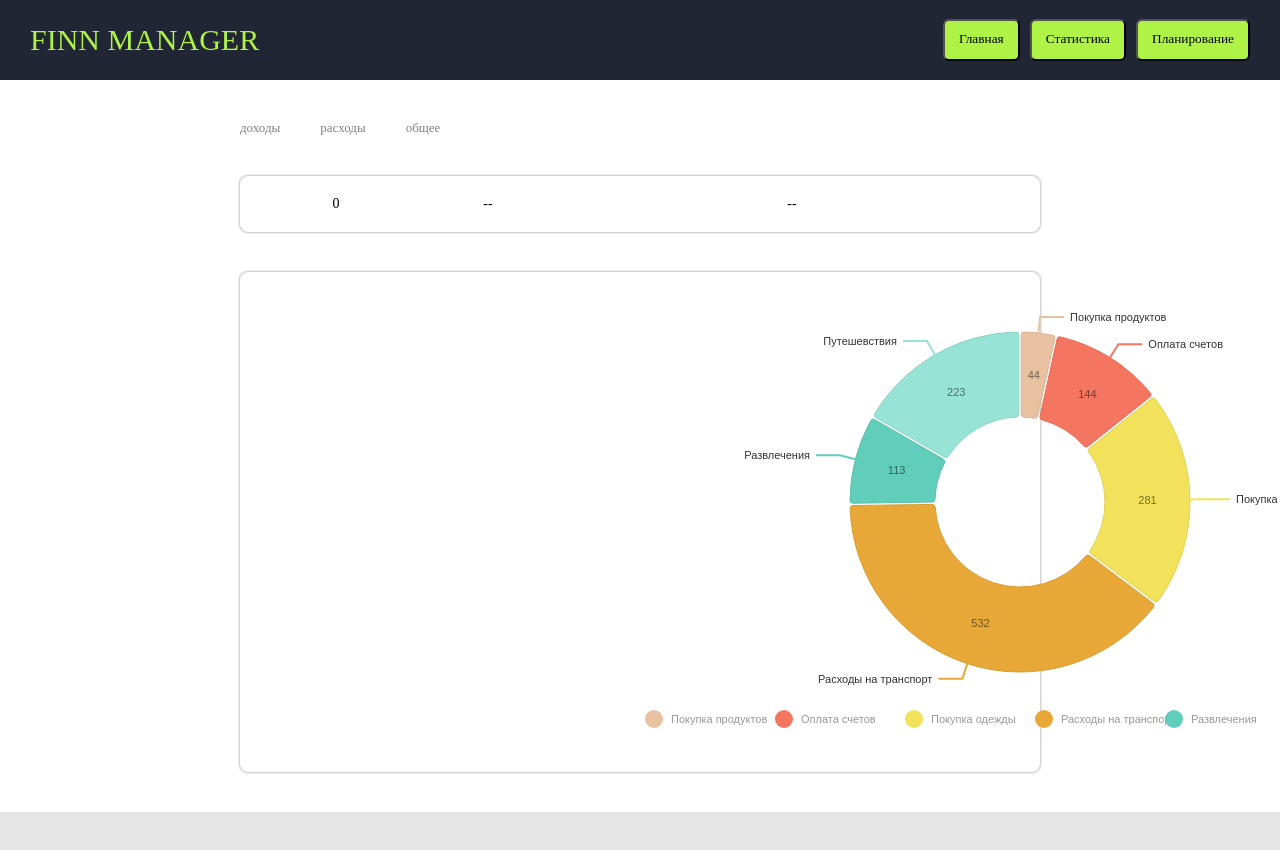
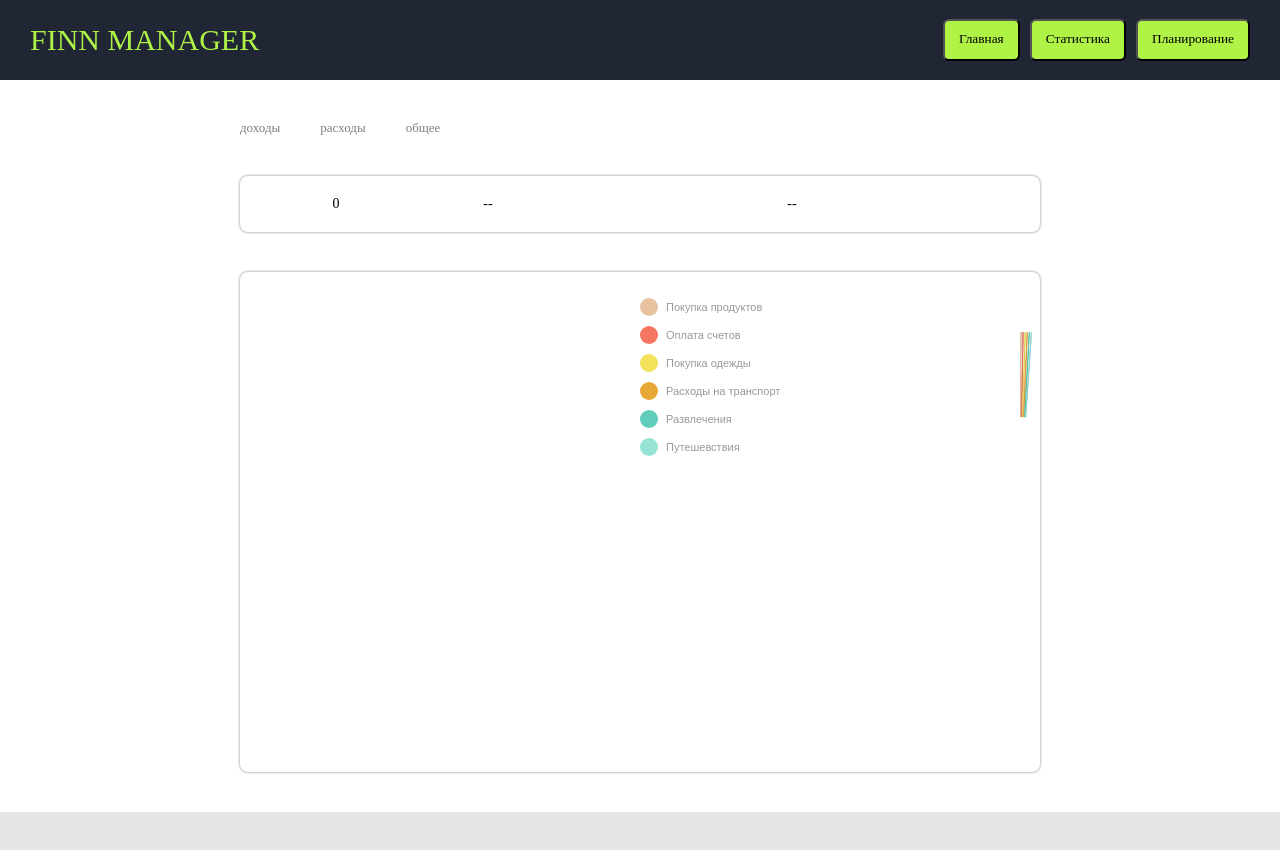
Before and after one commit to sergey87chuvasov/react-project12, a React (Create React App) app: page / in a window 1280 px wide. Both pictures are taken after a click on the button "Статистика". Shown: the top 850 px of the page. Built offline with nearby package versions, Linux system fonts and the light colour scheme.

Commit message:
fixed project and work with library Nivo

```diff
--- a/src/components/pages/Stat.jsx
+++ b/src/components/pages/Stat.jsx
@@ -8,7 +8,7 @@ const Stat = (props) => {
   return (
     <React.Fragment>
       <DataList data={statData}></DataList>
-      <DataChart />
+      <DataChart data={statData} />
       <Footer></Footer>
     </React.Fragment>
   );
--- a/src/components/views/local/DataChart.jsx
+++ b/src/components/views/local/DataChart.jsx
@@ -98,12 +98,12 @@ const MyResponsivePie = ({ data /* see data tab */ }) => (
     ]}
     legends={[
       {
-        anchor: 'bottom',
-        direction: 'row',
+        anchor: 'left',
+        direction: 'column',
         justify: false,
-        translateX: 0,
-        translateY: 56,
-        itemsSpacing: 30,
+        translateX: -80,
+        translateY: -125,
+        itemsSpacing: 10,
         itemWidth: 100,
         itemHeight: 18,
         itemTextColor: '#999',
@@ -125,7 +125,32 @@ const MyResponsivePie = ({ data /* see data tab */ }) => (
 );
 
 const DataChart = (props) => {
-  useEffect(() => {}, []);
+  const { data = [] } = props;
+
+  const filterData = data.filter((item) => item.split('::')[1] === 'расход');
+
+  const [r01, setR01] = useState(0);
+  const [r02, setR02] = useState(0);
+  const [r03, setR03] = useState(0);
+  const [r04, setR04] = useState(0);
+  const [r05, setR05] = useState(0);
+  const [r06, setR06] = useState(0);
+
+  useEffect(() => {
+    for (let i = 0; i < filterData.length; i++) {
+      if (filterData[i].split('::')[2] === 'оплата счетов') {
+        setR02(
+          (prev) =>
+            prev +
+            +(
+              filterData[i].split('::')[0].split(' ')[0] +
+              filterData[i].split('::')[0].split(' ')[1]
+            )
+        );
+      }
+    }
+  }, []);
+
   return (
     <DataContainer style={{ height: '500px' }}>
       <MyResponsivePie
@@ -133,37 +158,37 @@ const DataChart = (props) => {
           {
             id: 'Покупка продуктов',
             label: 'Покупка продуктов',
-            value: 44,
+            value: r01,
             color: 'hsl(215, 70%, 50%)',
           },
           {
             id: 'Оплата счетов',
             label: 'Оплата счетов',
-            value: 144,
+            value: r02,
             color: 'hsl(26, 70%, 50%)',
           },
           {
             id: 'Покупка одежды',
             label: 'Покупка одежды',
-            value: 281,
+            value: r03,
             color: 'hsl(89, 70%, 50%)',
           },
           {
             id: 'Расходы на транспорт',
             label: 'Расходы на транспорт',
-            value: 532,
+            value: r04,
             color: 'hsl(321, 70%, 50%)',
           },
           {
             id: 'Развлечения',
             label: 'Развлечения',
-            value: 113,
+            value: r05,
             color: 'hsl(56, 70%, 50%)',
           },
           {
             id: 'Путешевствия',
             label: 'Путешевствия',
-            value: 223,
+            value: r06,
             color: 'hsl(56, 70%, 50%)',
           },
         ]}
--- a/src/components/views/local/DataList.jsx
+++ b/src/components/views/local/DataList.jsx
@@ -14,16 +14,25 @@ const DataList = (props) => {
       // console.log('filterDataSumm', item);
       // console.log(summ);
       // console.log(item.split('::')[0]);
-      return summ + +item.split('::')[0];
+      return (
+        summ +
+        +(item.split('::')[0].split(' ')[0] + item.split('::')[0].split(' ')[1])
+      );
     }, 0);
 
   const filterDataDelta = data.reduce((summ, item) => {
     // console.log(item);
     if (item.split('::')[1] === 'доход') {
       // console.log(item);
-      return summ + +item.split('::')[0];
+      return (
+        summ +
+        (item.split('::')[0].split(' ')[0] + item.split('::')[0].split(' ')[1])
+      );
     } else {
-      return summ - +item.split('::')[0];
+      return (
+        summ -
+        (item.split('::')[0].split(' ')[0] + item.split('::')[0].split(' ')[1])
+      );
     }
   }, 0);
 
--- a/src/index.js
+++ b/src/index.js
@@ -3,8 +3,4 @@ import ReactDOM from 'react-dom/client';
 import App from './App';
 
 const root = ReactDOM.createRoot(document.getElementById('root'));
-root.render(
-  <React.StrictMode>
-    <App />
-  </React.StrictMode>
-);
+root.render(<App />);
```
